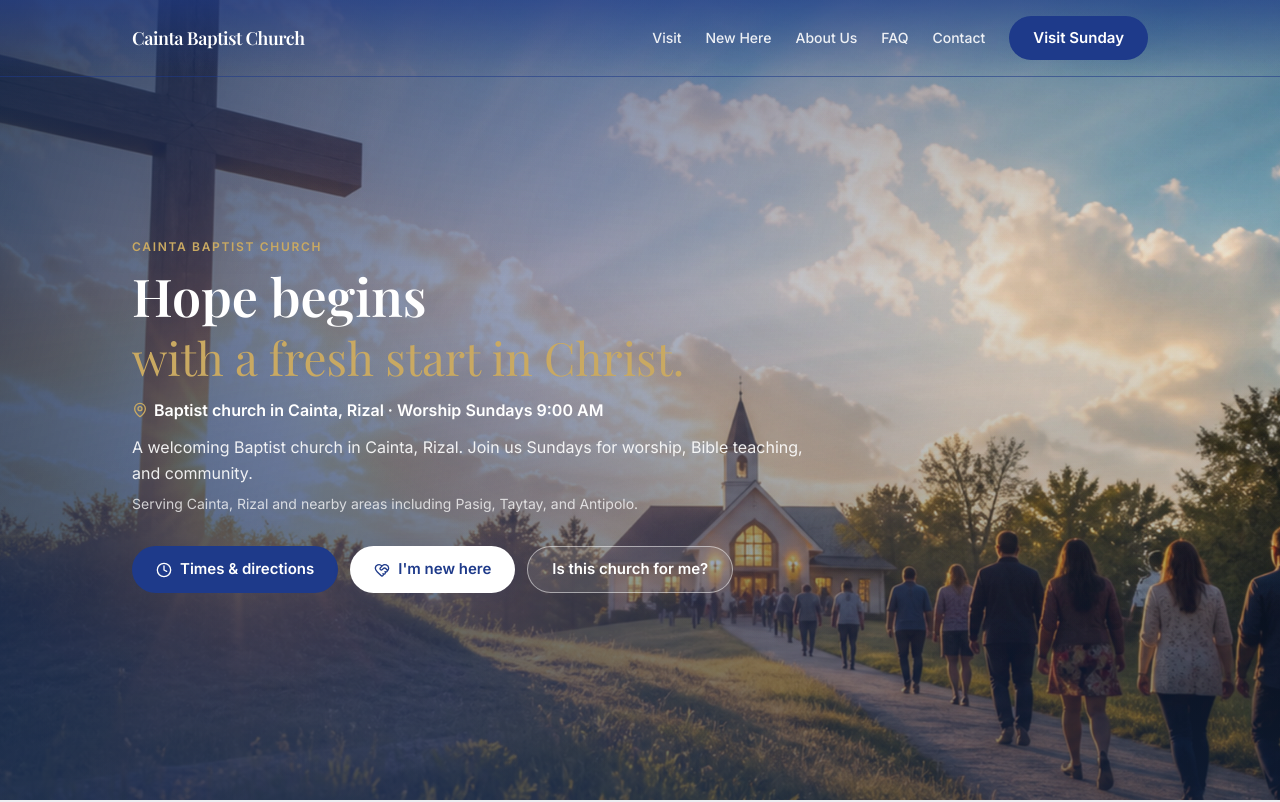
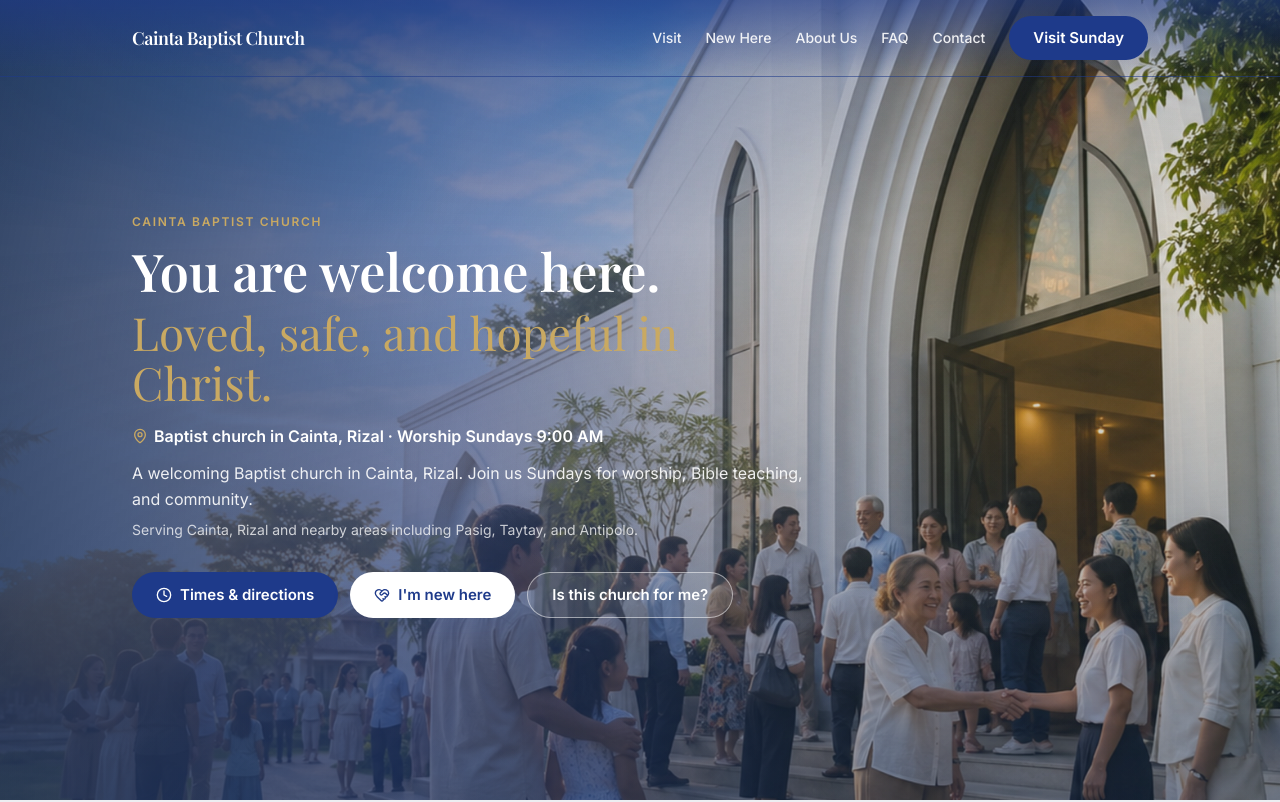
Before and after one commit to juneabayabay/Cainta-Baptist-Church, a Next.js app in the folder churchwebsite/: page / in a window 1280 px wide. Shown: the top 802 px of the page. Built offline with nearby package versions, Linux system fonts and the light colour scheme; no server answers.

Commit message:
polishing

```diff
--- a/churchwebsite/app/layout.tsx
+++ b/churchwebsite/app/layout.tsx
@@ -41,7 +41,7 @@ export const metadata: Metadata = {
     description: site.description,
     type: "website",
     locale: "en_PH",
-    images: [{ url: "/hero-sunrise-cross.jpg", alt: site.name }],
+    images: [{ url: "/hero-welcome-congregation.jpg", alt: site.name }],
   },
   icons: {
     icon: "/logo.png",
--- a/churchwebsite/components/Hero.tsx
+++ b/churchwebsite/components/Hero.tsx
@@ -10,30 +10,30 @@ export function Hero() {
     >
       <div className="absolute inset-0" aria-hidden>
         <Image
-          src="/hero-sunrise-cross.jpg"
+          src="/hero-welcome-congregation.jpg"
           alt=""
           fill
           priority
           quality={95}
           sizes="100vw"
-          className="object-cover object-[center_40%] hero-kenburns scale-105"
+          className="object-cover object-[65%_center] hero-kenburns scale-105"
         />
-        {/* Left-weighted overlay — keeps sunrise & cross visible, text readable */}
-        <div className="absolute inset-0 bg-[linear-gradient(105deg,rgba(26,47,84,0.82)_0%,rgba(30,58,138,0.45)_42%,rgba(30,58,138,0.12)_72%,transparent_100%)]" />
-        <div className="absolute inset-0 bg-[linear-gradient(180deg,rgba(26,47,84,0.25)_0%,transparent_35%,rgba(26,47,84,0.55)_100%)]" />
-        <div className="absolute inset-0 bg-[radial-gradient(ellipse_at_75%_25%,rgba(201,169,98,0.12),transparent_55%)]" />
+        {/* Left-heavy gradient — headline space + congregation visible right */}
+        <div className="absolute inset-0 bg-[linear-gradient(100deg,rgba(26,47,84,0.88)_0%,rgba(30,58,138,0.52)_38%,rgba(30,58,138,0.08)_68%,transparent_100%)]" />
+        <div className="absolute inset-0 bg-[linear-gradient(180deg,rgba(26,47,84,0.2)_0%,transparent_30%,rgba(26,47,84,0.45)_100%)]" />
+        <div className="absolute inset-0 bg-[radial-gradient(ellipse_at_80%_40%,rgba(201,169,98,0.14),transparent_50%)]" />
       </div>
 
       <div className="relative z-10 mx-auto w-full max-w-[1080px] px-4 pt-28 pb-20 sm:px-6 sm:pt-32 sm:pb-24 lg:px-8">
-        <div className="max-w-2xl">
+        <div className="max-w-xl lg:max-w-2xl">
           <p className="hero-enter mb-3 text-xs font-semibold tracking-[0.14em] text-accent uppercase">
             {site.name}
           </p>
 
           <h1 className="hero-enter hero-enter-delay-1 mb-4 font-serif text-[clamp(2rem,6vw,3.25rem)] leading-[1.1] font-semibold text-white">
-            Hope begins
+            You are welcome here.
             <span className="mt-2 block text-[0.88em] font-medium text-accent">
-              with a fresh start in Christ.
+              Loved, safe, and hopeful in Christ.
             </span>
           </h1>
 
--- a/churchwebsite/components/JsonLd.tsx
+++ b/churchwebsite/components/JsonLd.tsx
@@ -11,7 +11,7 @@ export function JsonLd() {
     url: site.url,
     email: site.email,
     telephone: site.phone,
-    image: `${site.url}/hero-sunrise-cross.jpg`,
+    image: `${site.url}/hero-welcome-congregation.jpg`,
     address: {
       "@type": "PostalAddress",
       streetAddress: site.address.line1,
```
Also changed, not shown: churchwebsite/public/hero-welcome-congregation.jpg (added).
